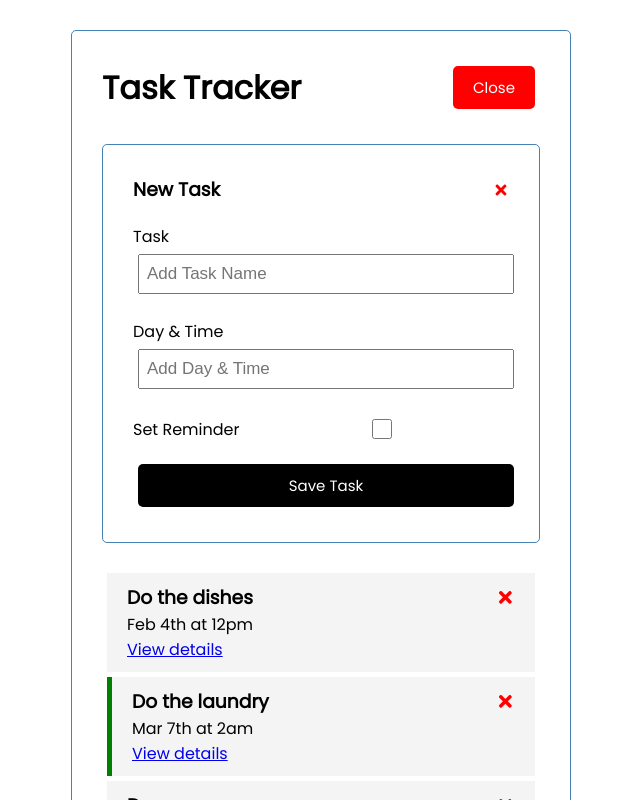
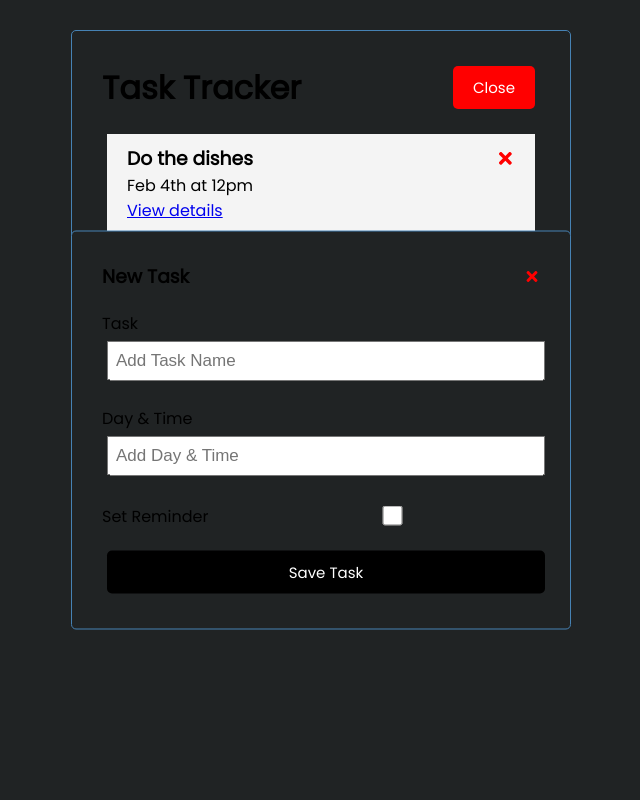
Before and after one commit to Peleton-011/task-tracker-project, a React (Create React App) app: page / in a window 1280 px wide. Both pictures are taken after a click on the button "Add". Shown: the top 800 px of the page, without its empty margins (319-959 px from the left). Built offline with nearby package versions, Linux system fonts and the light colour scheme; data requests are answered from the project's data file.

Commit message:
Finish up modal styling.

```diff
--- a/src/index.css
+++ b/src/index.css
@@ -8,6 +8,7 @@
 
 body {
     font-family: "Poppins", sans-serif;
+    background-color: #202324;
 }
 
 .container {
@@ -18,6 +19,7 @@ body {
     border: 1px solid steelblue;
     padding: 30px;
     border-radius: 5px;
+    background-color: #202324;
 }
 
 .header {
@@ -113,6 +115,15 @@ footer {
     text-align: center;
 }
 
+.modal {
+    position: absolute;
+    top: 50%;
+    left: 50%;
+    transform: translate(-50%, -50%);
+
+    width: min(50%, 500px);
+}
+
 .modal > header {
     display: flex;
 
```
